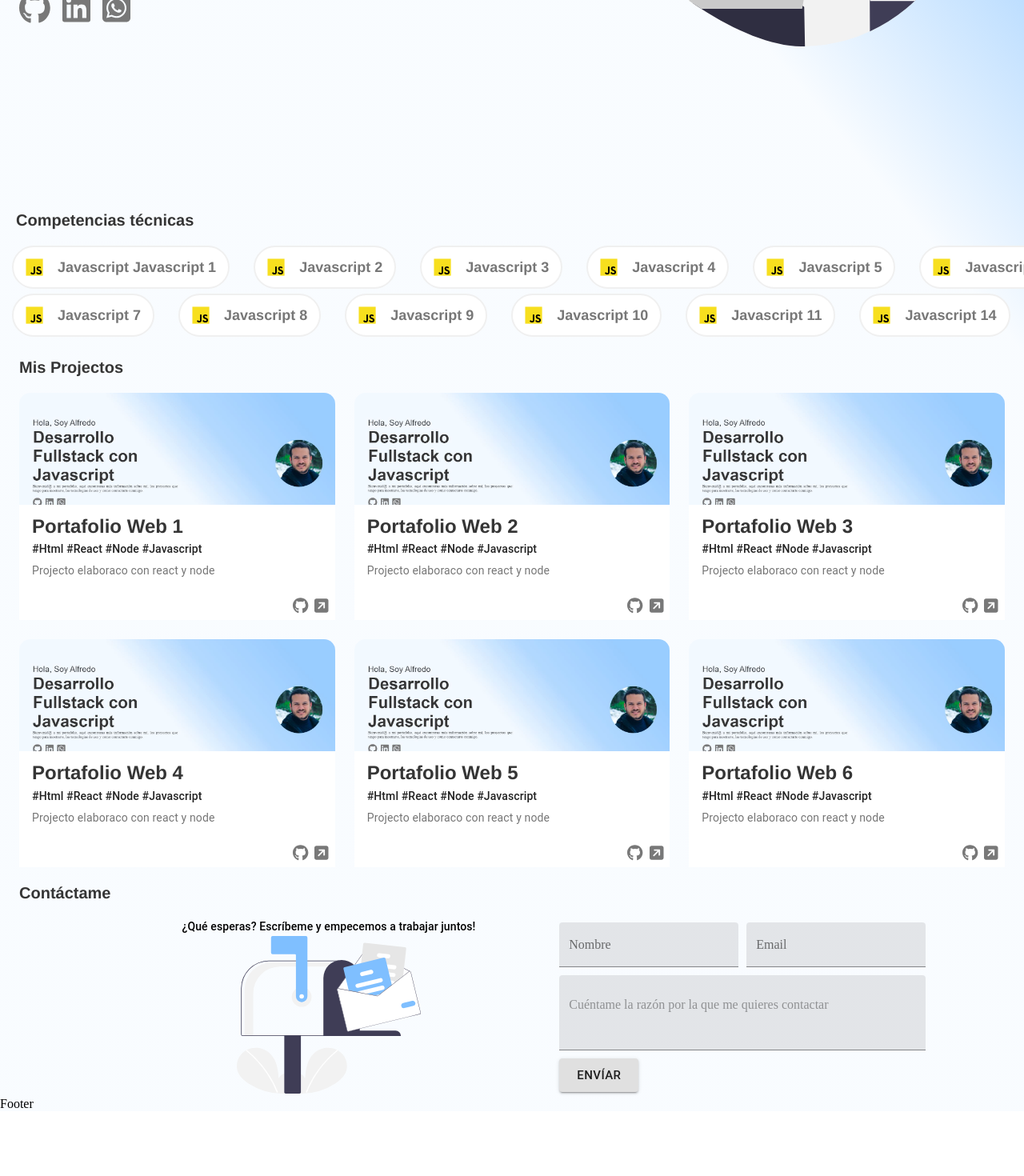
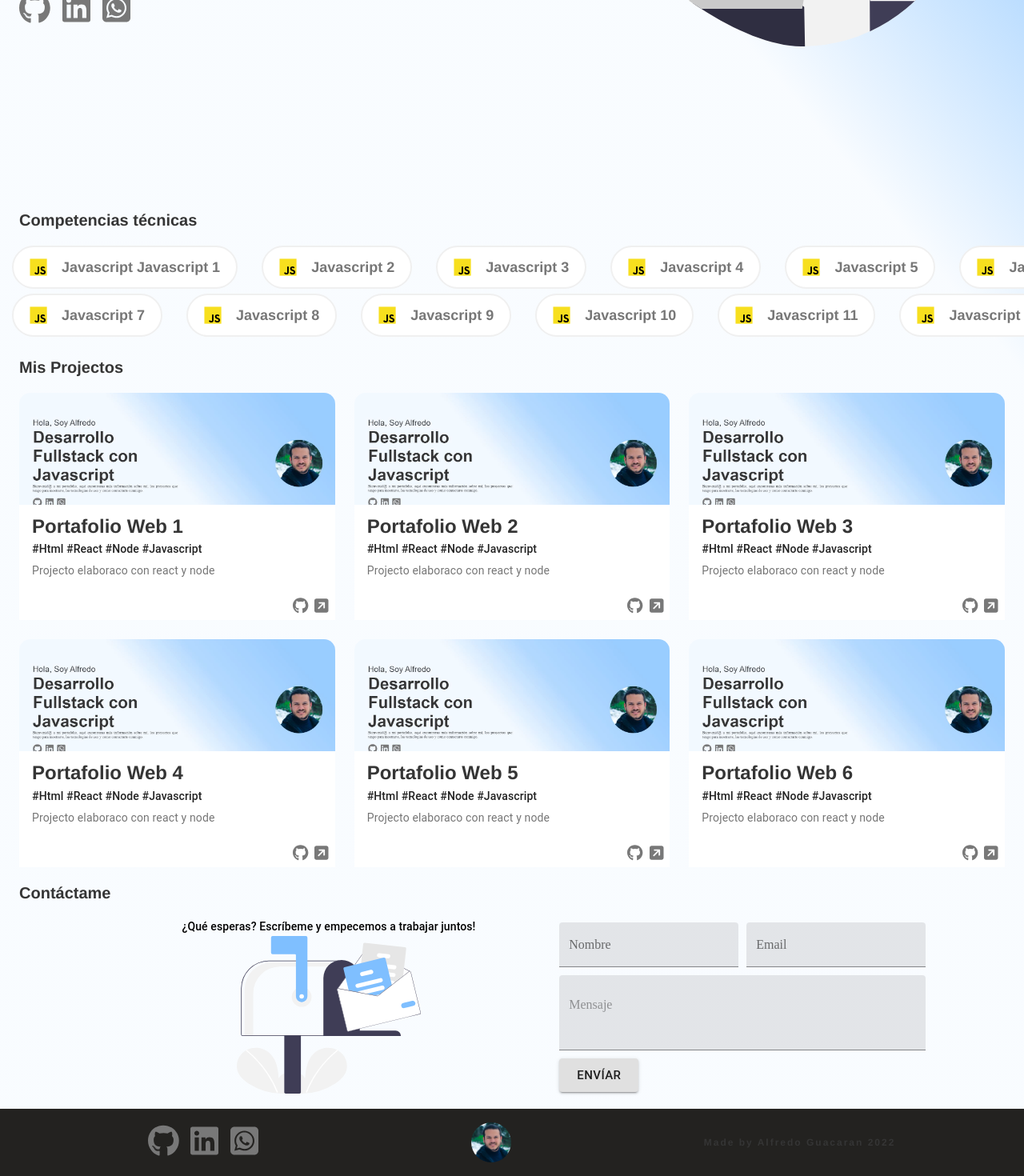
Before and after one commit to AlfredoGuacaran/portafolio, a React (Create React App) app in the folder client/: page / in a window 1280 px wide. Shown: the part 617-2087 px from the top of the page at 80% size. Before the commit the page ends 2006 px from the top, so only its background shows below. Built offline with nearby package versions, Linux system fonts and the light colour scheme.

Commit message:
Render footer

```diff
--- a/client/src/components/ContactForm/ContactForm.js
+++ b/client/src/components/ContactForm/ContactForm.js
@@ -19,7 +19,7 @@ const ContactForm = () => {
             <TextField className={classes.inputs} name='nombre' label='Nombre' variant='filled'></TextField>
             <TextField className={classes.inputs} name='email' label='Email' variant='filled'></TextField>
           </div>
-          <TextField className={classes.textArea} aria-label='minimum height' multiline minRows={3} placeholder='Cuéntame la razón por la que me quieres contactar' variant='filled'></TextField>
+          <TextField className={classes.textArea} multiline minRows={3} placeholder='Mensaje' variant='filled'></TextField>
           <Button variant='contained' size='large' type='submit'>
             Envíar
           </Button>
--- a/client/src/components/Footer/Footer.js
+++ b/client/src/components/Footer/Footer.js
@@ -1,7 +1,30 @@
-import React from 'react';
+import React from 'react';import { AppBar, Toolbar, Avatar, Typography, Button } from '@material-ui/core';
+import useStyles from './styles';
+import fotoPerfil from '../../images/fotoperfil.jpg';
+import { FontAwesomeIcon } from '@fortawesome/react-fontawesome';
+import { faGithub, faLinkedin, faWhatsappSquare } from '@fortawesome/free-brands-svg-icons';
 
 const Footer = () => {
-  return <div>Footer</div>;
+  const classes = useStyles();
+  return (
+    <AppBar position='static' elevation={2} fullwidth='true' className={classes.footer}>
+      <Toolbar>
+        <div className={classes.iconsContainer}>
+          <a href='https://github.com/AlfredoGuacaran' target='_blank' rel='noopener noreferrer'>
+            <FontAwesomeIcon icon={faGithub} />
+          </a>
+          <a href='https://www.linkedin.com/in/alfredoguacaran/' target='_blank' rel='noopener noreferrer'>
+            <FontAwesomeIcon icon={faLinkedin} />
+          </a>
+          <a href='https://api.whatsapp.com/send?phone=+56978184092' target='_blank' rel='noopener noreferrer'>
+            <FontAwesomeIcon icon={faWhatsappSquare} />
+          </a>
+        </div>
+      </Toolbar>
+      <Avatar alt='Foto Alfredo' src={fotoPerfil} className={classes.fotoPerfil} />
+      <div className={classes.typo}>Made by Alfredo Guacaran 2022</div>
+    </AppBar>
+  );
 };
 
 export default Footer;
--- a/client/src/components/Footer/styles.js
+++ b/client/src/components/Footer/styles.js
@@ -0,0 +1,54 @@
+import { makeStyles } from '@material-ui/core/styles';
+export default makeStyles((theme) => ({
+  footer: {
+    background: '#232220',
+    marginTop: '15px',
+
+    padding: '10px 40px',
+    display: 'flex',
+    flexDirection: 'row',
+    alignItems: 'center',
+    justifyContent: 'space-around',
+    [theme.breakpoints.down('sm')]: {
+      padding: '0 20px',
+      flexDirection: 'column',
+      justifyContent: 'center',
+    },
+  },
+  typo: {
+    color: '#353535 ',
+    fontFamily: 'helvetica ',
+    fontWeight: 'bold ',
+    fontSize: '12px ',
+    textTransform: 'none',
+    letterSpacing: '2px',
+  },
+
+  fotoPerfil: {
+    height: '50px',
+    width: '50px',
+  },
+  iconsContainer: {
+    fontSize: '40px',
+    display: 'flex',
+    justifyContent: 'start',
+    gap: '15px',
+    [theme.breakpoints.down('sm')]: {
+      justifyContent: 'center',
+      fontSize: '25px',
+    },
+
+    '& > a': {
+      color: '#787878',
+    },
+
+    '& > a:hover': {
+      cursor: 'pointer',
+      transform: 'scale(1.05)',
+    },
+
+    '& > a:active': {
+      transform: 'scale(0.95)',
+    },
+  },
+}));
--- a/client/src/components/Navbar/styles.js
+++ b/client/src/components/Navbar/styles.js
@@ -3,13 +3,13 @@ import { makeStyles } from '@material-ui/core/styles';export default makeStyles(
     background: 'transparent',
     backdropFilter: 'blur(6px)',
     height: '60px',
-    padding: '0 120px',
+    padding: '0 40px',
     display: 'flex',
     flexDirection: 'row',
     alignItems: 'center',
     justifyContent: 'space-between',
     [theme.breakpoints.down('sm')]: {
-      padding: '0 30px',
+      padding: '0 20px',
     },
   },
 
--- a/client/src/components/Skills/Skills.js
+++ b/client/src/components/Skills/Skills.js
@@ -1,4 +1,6 @@
-import React, { useState } from 'react';import useStyles from './styles';
+import React, { useState } from 'react';
+import useStyles from './styles';
+import { Container } from '@material-ui/core';
 import skillIcon from '../../images/javascript-39404.png';
 import ScrollContainer from 'react-indiana-drag-scroll';
 const skills = [
@@ -27,8 +29,12 @@ const Skills = () => {
     setScrollState((prevScrollState) => ({ ...prevScrollState, dragging: false }));
   };
   return (
+    <>
+      <Container>
+        <h3 className={classes.h3}>Competencias técnicas</h3>
+      </Container>
+
       <div styles={{ dragging: scrollState.dragging }}>
-      <h3 className={classes.h3}>Competencias técnicas</h3>
         <ScrollContainer className={classes.scrollContainer} onStartScroll={onStartScroll} onEndScroll={onEndScroll}>
           {skills.slice(0, skills.length / 2).map((skill, index) => (
             <div key={index} className={classes.skill}>
@@ -46,6 +52,7 @@ const Skills = () => {
           ))}
         </ScrollContainer>
       </div>
+    </>
   );
 };
 
--- a/client/src/components/Skills/styles.js
+++ b/client/src/components/Skills/styles.js
@@ -11,16 +11,25 @@ import { makeStyles } from '@material-ui/core/styles';export default makeStyles(
     borderRadius: '100px',
     border: '2px solid rgba(240, 240, 240, 1)',
     margin: '0 15px',
-    padding: '0 15px',
+    padding: '0 20px',
     display: 'flex',
     alignItems: 'center',
     justifyContent: 'center',
     userSelect: 'none',
     cursor: 'pointer',
+    [theme.breakpoints.down('sm')]: {
+      height: '40px',
+      margin: '0 5px',
+      padding: '0 10px',
+    },
 
     '& > img': {
       width: '22px',
       height: '22px',
+      [theme.breakpoints.down('sm')]: {
+        width: '18px',
+        height: '18px',
+      },
     },
     '& > span': {
       marginLeft: '18px',
@@ -30,6 +39,9 @@ import { makeStyles } from '@material-ui/core/styles';export default makeStyles(
       lineHeight: '21px',
       color: '#777777',
       whiteSpace: 'nowrap',
+      [theme.breakpoints.down('sm')]: {
+        fontSize: '16px',
+      },
     },
   },
   h3: {
@@ -39,6 +51,5 @@ import { makeStyles } from '@material-ui/core/styles';export default makeStyles(
     lineHeight: '24px',
     textAlign: 'left',
     color: '#353535',
-    marginLeft: '20px',
   },
 }));
```
Lines whose indentation alone changed are shown as unchanged.
